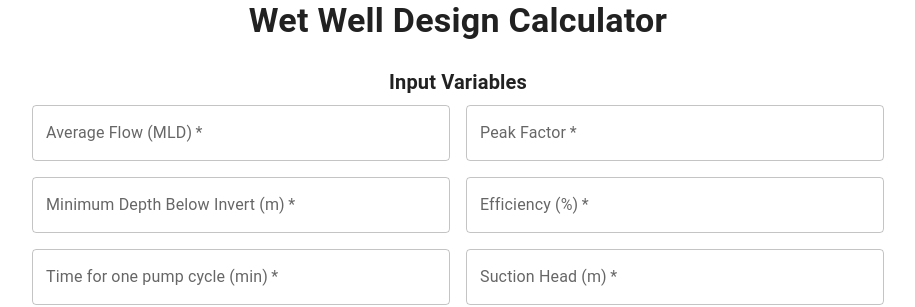
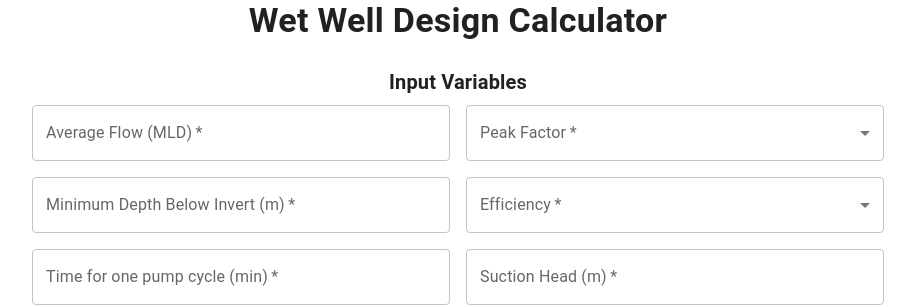
Before and after one commit to Yankyyyy/STP-Design-Tool, a React (Create React App) app: page / in a window 1280 px wide. Shown: the top 307 px of the page, without its empty margins (182-1097 px from the left). Built offline with nearby package versions, Linux system fonts and the light colour scheme.

Commit message:
fix:dropdown input label line passthrough bug fix

```diff
--- a/src/components/PeakFactor.js
+++ b/src/components/PeakFactor.js
@@ -1,10 +1,11 @@
+// src/components/PeakFactor.js
 //cpheeo manual table value for peak factor
 
 const PeakFactor = [
-    { id: 1, population: "Upto 20000", value: 3.00 },
-    { id: 2, population: "20001 to 50000", value: 2.50 },
-    { id: 3, population: "50001 to 750000", value: 2.25 },
-    { id: 4, population: "Above 750000", value: 2.00 }
-  ];
+  { id: 1, population: "Population upto 20000", value: 3.00 },
+  { id: 2, population: "Population between 20001 to 50000", value: 2.50 },
+  { id: 3, population: "Population between 50001 to 750000", value: 2.25 },
+  { id: 4, population: "Population above 750000", value: 2.00 }
+];
 
 export default PeakFactor;
--- a/src/components/PumpEfficiency.js
+++ b/src/components/PumpEfficiency.js
@@ -1,10 +1,11 @@
+//src/components/PumpEfficiency.js
 //cpheeo manual table value for efficiency
 
 const Efficiency = [
-    { id: 1, pump: "Horizontal foot mounted centrifugal pump sets", value: 0.85 },
-    { id: 2, pump: "Vertical shaft centrifugal pump sets", value: 0.80 },
-    { id: 3, pump: "Submersible pump sets", value: 0.65 },
-    { id: 4, pump: "Positive displacement pump sets", value: 0.40 }
+    { id: 1, pump: "Horizontal foot mounted centrifugal pump sets", value: 85 },
+    { id: 2, pump: "Vertical shaft centrifugal pump sets", value: 80 },
+    { id: 3, pump: "Submersible pump sets", value: 65 },
+    { id: 4, pump: "Positive displacement pump sets", value: 40 }
   ];
 
 export default Efficiency;
--- a/src/components/WetWellForm.js
+++ b/src/components/WetWellForm.js
@@ -1,5 +1,7 @@
 import React, { useState } from 'react';
-import { TextField, Button, Grid, Box, Typography } from '@mui/material';
+import { TextField, Button, Grid, Box, Typography, MenuItem, Select, FormControl, InputLabel } from '@mui/material';
+import Efficiency from './PumpEfficiency'; // Adjust the path according to your file structure
+import PeakFactor from './PeakFactor'; // Adjust the path according to your file structure
 
 const WetWellForm = ({ onCalculate }) => {
   const [inputs, setInputs] = useState({
@@ -27,12 +29,6 @@ const WetWellForm = ({ onCalculate }) => {
     const errors = {};
     if (!inputs.averageFlowMLD || inputs.averageFlowMLD <= 0) {
       errors.averageFlowMLD = 'Average Flow must be greater than 0';
-    }
-    if (!inputs.peakFactor || inputs.peakFactor <= 0) {
-      errors.peakFactor = 'Peak Factor must be greater than 0';
-    }
-    if (!inputs.efficiency || inputs.efficiency <= 0 || inputs.efficiency > 100) {
-      errors.efficiency = 'Efficiency must be between 0 and 100';
     }
     if (!inputs.timeForOnePumpCycle || inputs.timeForOnePumpCycle <= 0) {
       errors.timeForOnePumpCycle = 'Time for one pump cycle must be greater than 0';
@@ -83,17 +79,21 @@ const WetWellForm = ({ onCalculate }) => {
           />
         </Grid>
         <Grid item xs={12} sm={6}>
-          <TextField
-            required
-            fullWidth
+          <FormControl fullWidth required>
+            <InputLabel>Peak Factor</InputLabel>
+            <Select
               label="Peak Factor"
               name="peakFactor"
-            type="number"
               value={inputs.peakFactor}
               onChange={handleChange}
-            error={!!errors.peakFactor}
-            helperText={errors.peakFactor}
-          />
+            >
+              {PeakFactor.map((factor) => (
+                <MenuItem key={factor.id} value={factor.value}>
+                  {factor.population} - {factor.value}
+                </MenuItem>
+              ))}
+            </Select>
+          </FormControl>
         </Grid>
         <Grid item xs={12} sm={6}>
           <TextField
@@ -110,18 +110,21 @@ const WetWellForm = ({ onCalculate }) => {
           />
         </Grid>
         <Grid item xs={12} sm={6}>
-          <TextField
-            required
-            fullWidth
-            label="Efficiency (%)"
+          <FormControl fullWidth required>
+            <InputLabel>Efficiency</InputLabel>
+            <Select
+              label="Efficiency"
               name="efficiency"
-            type="number"
               value={inputs.efficiency}
               onChange={handleChange}
-            error={!!errors.efficiency}
-            helperText={errors.efficiency}
-            InputProps={{ inputProps: { step: 0.01 } }}
-          />
+            >
+              {Efficiency.map((eff) => (
+                <MenuItem key={eff.id} value={eff.value}>
+                  {eff.pump} - {eff.value}%
+                </MenuItem>
+              ))}
+            </Select>
+          </FormControl>
         </Grid>
         <Grid item xs={12} sm={6}>
           <TextField
```
Lines whose indentation alone changed are shown as unchanged.
